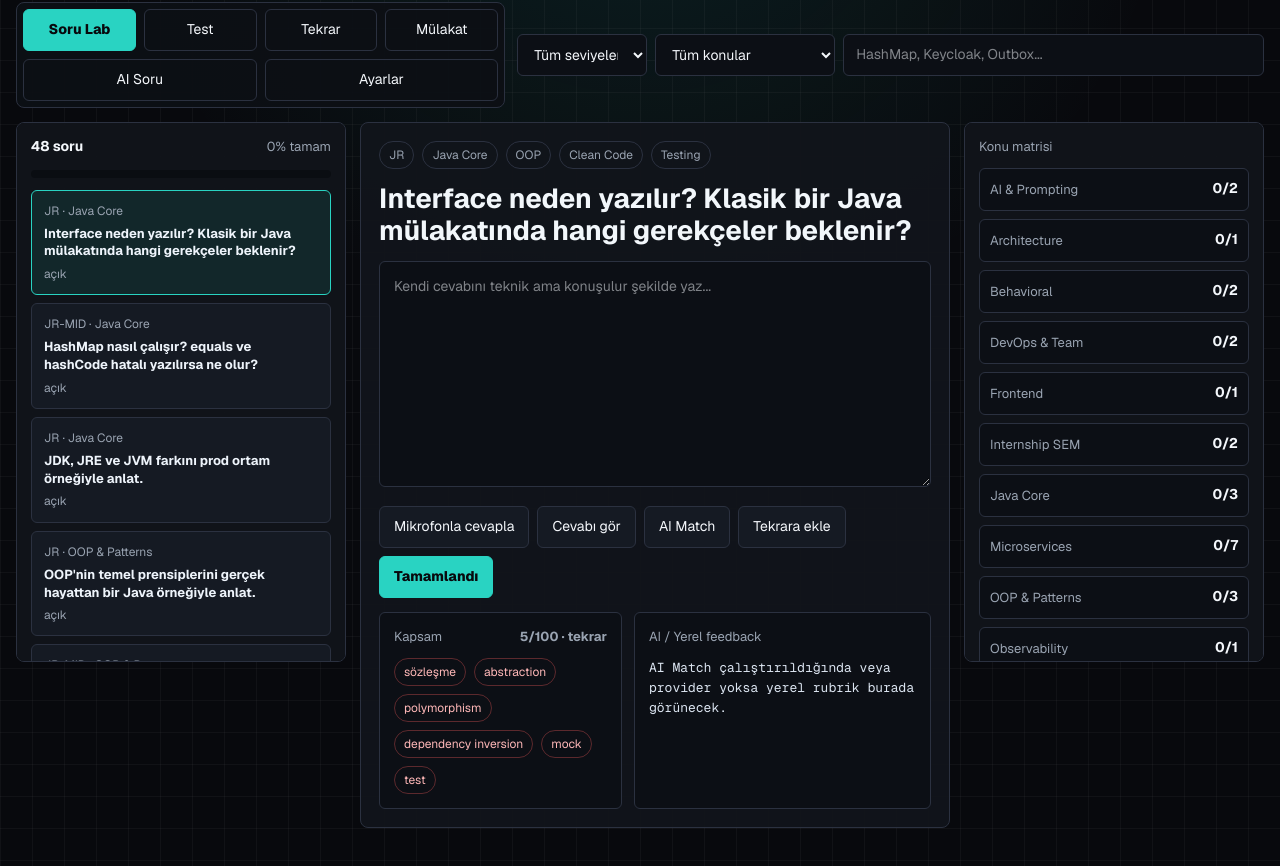
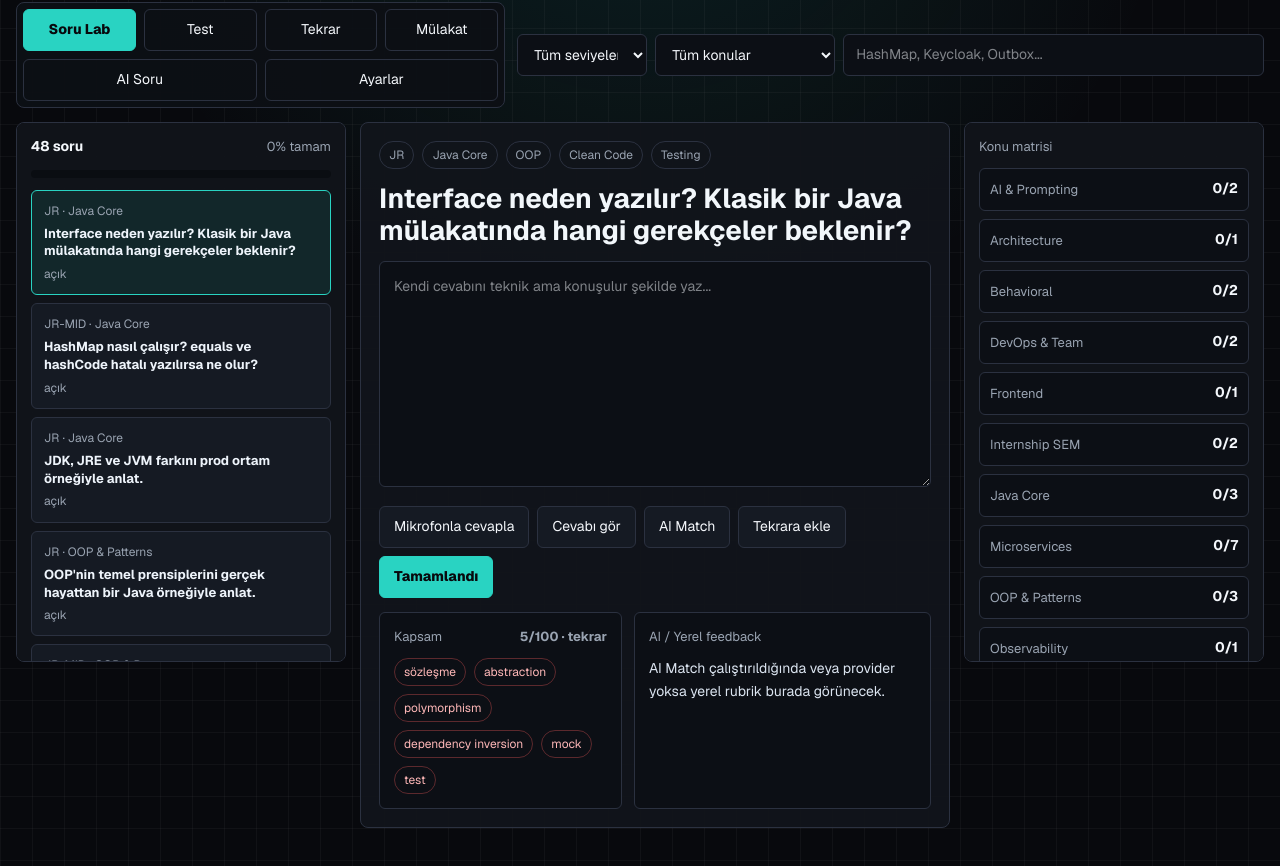
Before and after one commit to tamerakdeniz/javaSimulator, a Next.js app: page / in a window 1280 px wide. Shown: the part 196-1062 px from the top of the page. Built offline with nearby package versions, Linux system fonts and the light colour scheme.

Commit message:
Render AI feedback as formatted content

```diff
--- a/app/globals.css
+++ b/app/globals.css
@@ -433,14 +433,67 @@ button.danger-button {
   color: #ffb8b8;
 }
 
-.feedback-box,
-.turn-item pre {
+.feedback-box {
   min-height: 130px;
   margin: 0;
   color: #dbe4f0;
+  font-size: 14px;
+  line-height: 1.62;
+}
+
+.feedback-box,
+.feedback-box ul,
+.feedback-box ol {
+  display: grid;
+  gap: 9px;
+}
+
+.feedback-box h4,
+.feedback-box p,
+.feedback-box ul,
+.feedback-box ol {
+  margin: 0;
+}
+
+.feedback-box h4 {
+  margin-top: 4px;
+  color: var(--cyan);
+  font-size: 12px;
+  font-weight: 800;
+  letter-spacing: 0;
+  text-transform: uppercase;
+}
+
+.feedback-box ul,
+.feedback-box ol {
+  padding-left: 20px;
+}
+
+.feedback-box li {
+  padding-left: 2px;
+}
+
+.feedback-box strong {
+  color: #f4f7fb;
+  font-weight: 800;
+}
+
+.feedback-box code {
+  padding: 1px 5px;
+  border: 1px solid rgba(41, 211, 194, 0.2);
+  border-radius: 4px;
+  background: rgba(41, 211, 194, 0.08);
+  color: #8deee4;
   font-family: var(--font-geist-mono), ui-monospace, SFMono-Regular, Menlo, monospace;
+  font-size: 0.92em;
+}
+
+.turn-item .feedback-box {
+  min-height: 0;
+  margin-top: 10px;
+  padding-top: 10px;
+  border-top: 1px solid rgba(43, 49, 64, 0.85);
   font-size: 13px;
-  line-height: 1.55;
 }
 
 .answer-panel {
--- a/app/page.tsx
+++ b/app/page.tsx
@@ -1,6 +1,6 @@
 "use client";
 
-import { useEffect, useMemo, useRef, useState } from "react";
+import { useEffect, useMemo, useRef, useState, type ReactNode } from "react";
 import {
   DEFAULT_MODELS,
   DEFAULT_NOTES,
@@ -401,6 +401,112 @@ function scoreLabel(score: number) {
   if (score >= 78) return "güçlü";
   if (score >= 55) return "yakın";
   return "tekrar";
+}
+
+function renderInlineMarkdown(text: string) {
+  const nodes: ReactNode[] = [];
+  const tokenPattern = /(\*\*[^*]+\*\*|`[^`]+`)/g;
+  let lastIndex = 0;
+  let match: RegExpExecArray | null;
+
+  while ((match = tokenPattern.exec(text))) {
+    if (match.index > lastIndex) {
+      nodes.push(text.slice(lastIndex, match.index));
+    }
+
+    const token = match[0];
+    const key = `${match.index}-${token}`;
+    if (token.startsWith("**")) {
+      nodes.push(<strong key={key}>{token.slice(2, -2)}</strong>);
+    } else {
+      nodes.push(<code key={key}>{token.slice(1, -1)}</code>);
+    }
+    lastIndex = match.index + token.length;
+  }
+
+  if (lastIndex < text.length) nodes.push(text.slice(lastIndex));
+  return nodes.length ? nodes : text;
+}
+
+function isFeedbackHeading(line: string) {
+  return /^#{1,6}\s+/.test(line) || /^\*\*.+?\*\*\s*$/.test(line);
+}
+
+function renderFeedbackHeading(line: string, key: string) {
+  const text = line
+    .replace(/^#{1,6}\s+/, "")
+    .replace(/^\*\*(.+?)\*\*$/, "$1")
+    .replace(/:$/, "");
+  return <h4 key={key}>{text}</h4>;
+}
+
+function FeedbackContent({ text }: { text: string }) {
+  const lines = text.replace(/\r\n/g, "\n").split("\n");
+  const blocks: ReactNode[] = [];
+
+  for (let index = 0; index < lines.length; index += 1) {
+    const line = lines[index].trim();
+    if (!line) continue;
+
+    if (isFeedbackHeading(line)) {
+      blocks.push(renderFeedbackHeading(line, `heading-${index}`));
+      continue;
+    }
+
+    if (/^[-*]\s+/.test(line)) {
+      const items: string[] = [];
+      while (index < lines.length && /^[-*]\s+/.test(lines[index].trim())) {
+        items.push(lines[index].trim().replace(/^[-*]\s+/, ""));
+        index += 1;
+      }
+      index -= 1;
+      blocks.push(
+        <ul key={`list-${index}`}>
+          {items.map((item, itemIndex) => (
+            <li key={`${itemIndex}-${item}`}>{renderInlineMarkdown(item)}</li>
+          ))}
+        </ul>,
+      );
+      continue;
+    }
+
+    if (/^\d+\.\s+/.test(line)) {
+      const items: string[] = [];
+      while (index < lines.length && /^\d+\.\s+/.test(lines[index].trim())) {
+        items.push(lines[index].trim().replace(/^\d+\.\s+/, ""));
+        index += 1;
+      }
+      index -= 1;
+      blocks.push(
+        <ol key={`ordered-${index}`}>
+          {items.map((item, itemIndex) => (
+            <li key={`${itemIndex}-${item}`}>{renderInlineMarkdown(item)}</li>
+          ))}
+        </ol>,
+      );
+      continue;
+    }
+
+    const paragraph: string[] = [line];
+    while (
+      index + 1 < lines.length &&
+      lines[index + 1].trim() &&
+      !isFeedbackHeading(lines[index + 1].trim()) &&
+      !/^[-*]\s+/.test(lines[index + 1].trim()) &&
+      !/^\d+\.\s+/.test(lines[index + 1].trim())
+    ) {
+      index += 1;
+      paragraph.push(lines[index].trim());
+    }
+
+    blocks.push(
+      <p key={`paragraph-${index}`}>
+        {renderInlineMarkdown(paragraph.join(" "))}
+      </p>,
+    );
+  }
+
+  return <div className="feedback-box">{blocks}</div>;
 }
 
 export default function Home() {
@@ -1095,10 +1201,12 @@ export default function Home() {
                 <div className="section-title">
                   <span>AI / Yerel feedback</span>
                 </div>
-                <pre className="feedback-box">
-                  {progress.aiFeedback[selectedQuestion.id] ??
-                    "AI Match çalıştırıldığında veya provider yoksa yerel rubrik burada görünecek."}
-                </pre>
+                <FeedbackContent
+                  text={
+                    progress.aiFeedback[selectedQuestion.id] ??
+                    "AI Match çalıştırıldığında veya provider yoksa yerel rubrik burada görünecek."
+                  }
+                />
               </section>
             </div>
 
@@ -1387,7 +1495,7 @@ export default function Home() {
                     </span>
                     <strong>{turn.question}</strong>
                     <p>{turn.answer}</p>
-                    <pre>{turn.feedback}</pre>
+                    <FeedbackContent text={turn.feedback} />
                   </div>
                 ))
               ) : (
```
Also changed, not shown: 1 other file (tests, documents, lock files or other folders).
